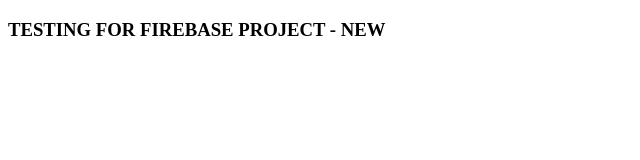
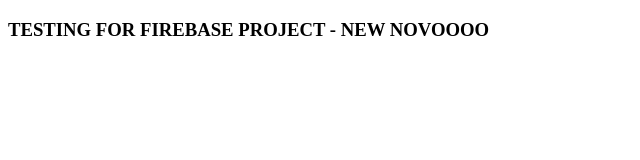
Before and after one commit to WellingtonDefassio/firebase, a plain HTML site: page index.html in a window 1280 px wide. Shown: the whole page, without its empty margins (0-640 px from the left). Drawn offline with Linux system fonts and the light colour scheme.

Commit message:
try to copy new index

```diff
--- a/index.html
+++ b/index.html
@@ -6,6 +6,6 @@
   <title>Document</title>
 </head>
 <body>
-  <h3>TESTING FOR FIREBASE PROJECT - NEW</h3>
+  <h3>TESTING FOR FIREBASE PROJECT - NEW NOVOOOO</h3>
 </body>
 </html>
```
Also changed, not shown: 2 other files.
